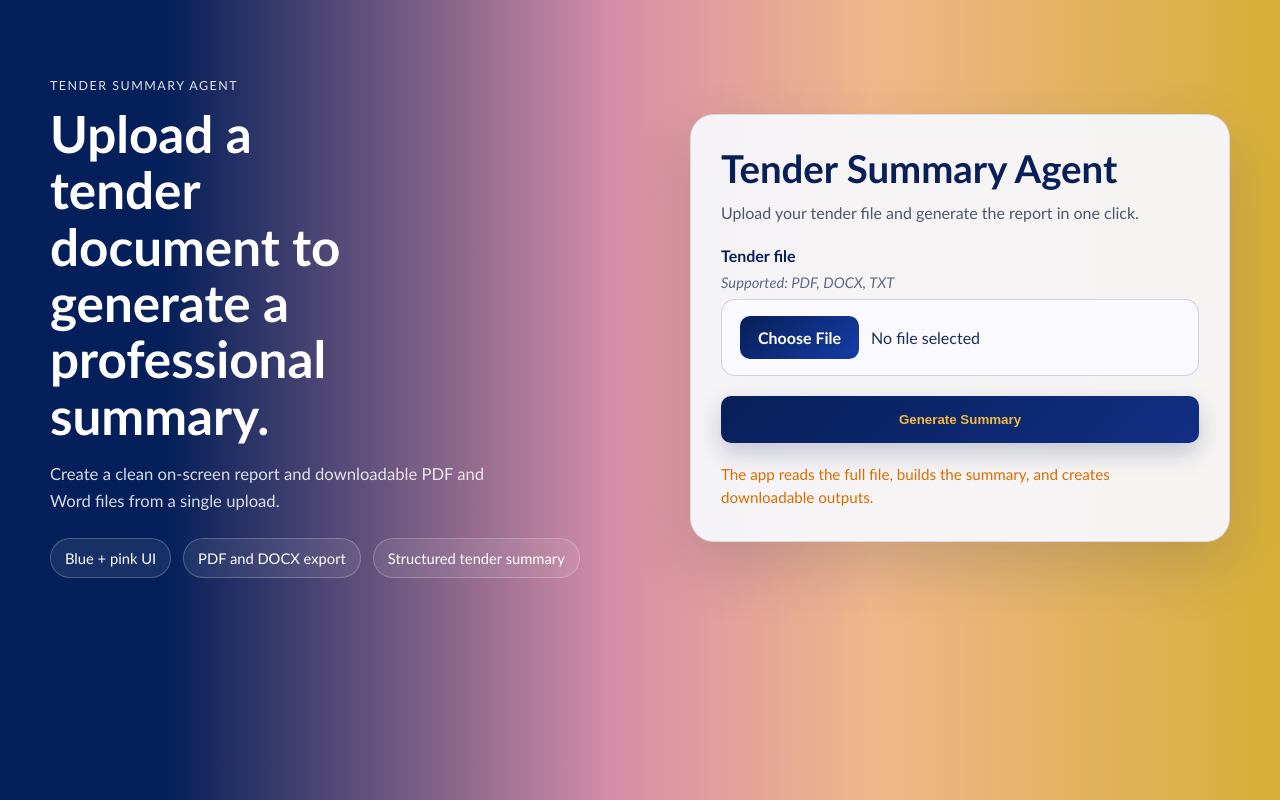
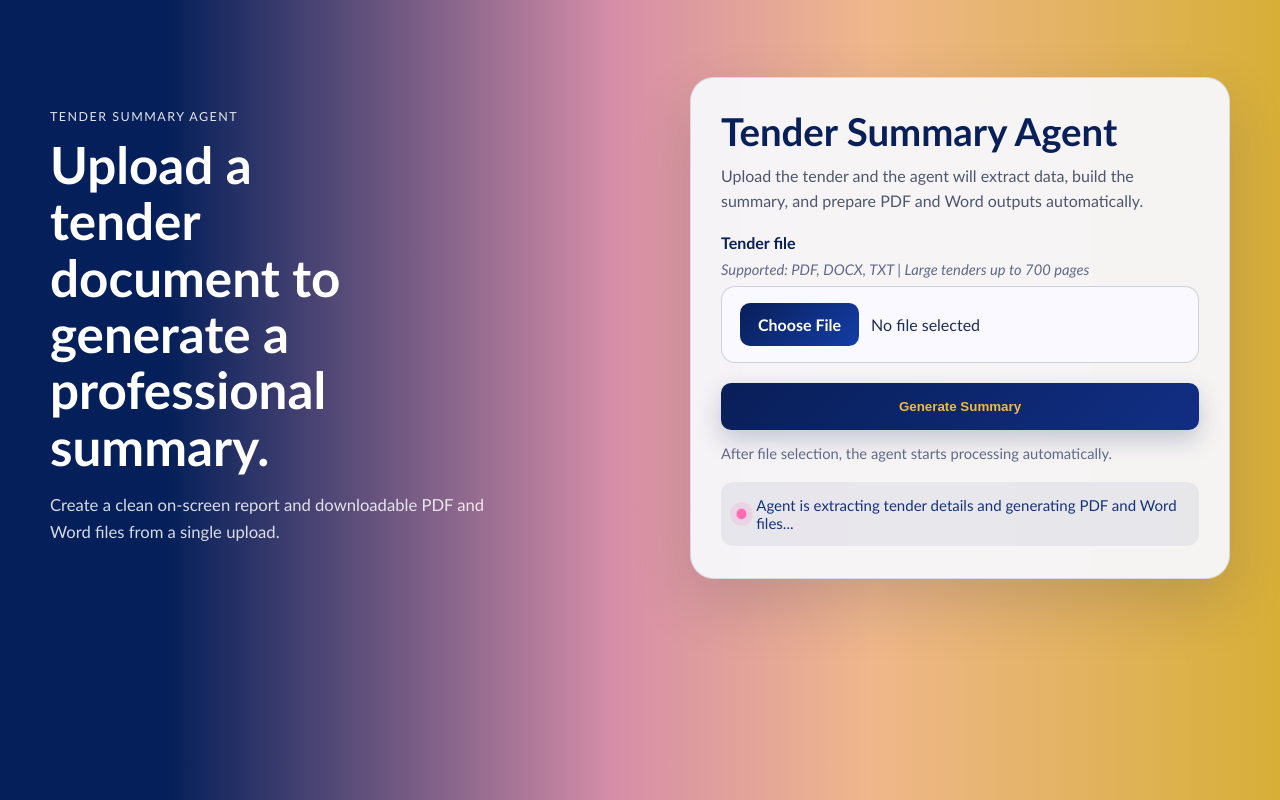
Before and after one commit to prasalaxmi730-droid/Tender-Aegnt, a Flask app: page / in a window 1280 px wide. Run offline with Flask 3, Linux system fonts and the light colour scheme.

Commit message:
Improve tender summary automation and large PDF support

```diff
--- a/app.py
+++ b/app.py
@@ -31,7 +31,8 @@
 app = Flask(__name__)
 app.config["UPLOAD_FOLDER"] = str(UPLOAD_DIR)
 app.config["OUTPUT_FOLDER"] = str(OUTPUT_DIR)
-app.config["MAX_CONTENT_LENGTH"] = 25 * 1024 * 1024
+app.config["MAX_CONTENT_LENGTH"] = 150 * 1024 * 1024
+app.config["PDF_PAGE_SOFT_LIMIT"] = 700
 
 
 REPORT_ORDER = [
@@ -48,11 +49,11 @@
     "Financial Bid Opening Date",
     "Estimated Cost",
     "Completion Period",
-    "Scope of Work",
+    "Scope of Work (in paragraph form - detailed and complete)",
     "EMD Amount",
     "Tender Fee",
     "Security Deposit / PBG",
-    "Price Basis",
+    "Price Basis (GST inclusion / exclusion)",
     "Payment Terms",
     "A. Bidder Type / OEM / Consortium / JV",
     "B. Turnover Requirement",
@@ -74,8 +75,8 @@
 REPORT_SECTIONS = [
     ("", ["End User", "Tender Title", "NIT / Tender No", "Tender Type", "Tender Mode / Portal", "Location / Site"]),
     ("KEY DATES", ["Site Visit", "Pre-Bid Meeting", "Last Date of Bid Submission", "Technical Bid Opening Date", "Financial Bid Opening Date"]),
-    ("PROJECT DETAILS", ["Estimated Cost", "Completion Period", "Scope of Work"]),
-    ("FINANCIAL DETAILS", ["EMD Amount", "Tender Fee", "Security Deposit / PBG", "Price Basis", "Payment Terms"]),
+    ("PROJECT DETAILS", ["Estimated Cost", "Completion Period", "Scope of Work (in paragraph form - detailed and complete)"]),
+    ("FINANCIAL DETAILS", ["EMD Amount", "Tender Fee", "Security Deposit / PBG", "Price Basis (GST inclusion / exclusion)", "Payment Terms"]),
     (
         "ELIGIBILITY CRITERIA",
         [
@@ -100,22 +101,28 @@
     docx_name: str
 
 
+@dataclass
+class ExtractedDocument:
+    text: str
+    page_count: int | None = None
+
+
 def allowed_file(filename: str) -> bool:
     return "." in filename and filename.rsplit(".", 1)[1].lower() in ALLOWED_EXTENSIONS
 
 
-def extract_text(file_path: Path) -> str:
+def extract_text(file_path: Path) -> ExtractedDocument:
     suffix = file_path.suffix.lower()
     if suffix == ".pdf":
         pages: List[str] = []
         with pdfplumber.open(str(file_path)) as pdf:
             for page in pdf.pages:
                 pages.append(page.extract_text() or "")
-        return "\n".join(pages)
+            return ExtractedDocument(text="\n".join(pages), page_count=len(pdf.pages))
     if suffix == ".docx":
         doc = Document(str(file_path))
-        return "\n".join(p.text for p in doc.paragraphs)
-    return file_path.read_text(encoding="utf-8", errors="ignore")
+        return ExtractedDocument(text="\n".join(p.text for p in doc.paragraphs))
+    return ExtractedDocument(text=file_path.read_text(encoding="utf-8", errors="ignore"))
 
 
 def normalize_text(text: str) -> str:
@@ -123,6 +130,11 @@
     text = re.sub(r"[ \t]+", " ", text)
     text = re.sub(r"\n{2,}", "\n\n", text)
     return text.strip()
+
+
+def has_meaningful_text(text: str) -> bool:
+    compact = re.sub(r"\s+", "", text)
+    return len(compact) >= 40
 
 
 def find_labeled_value(text: str, labels: List[str], default: str = "Not specified in document") -> str:
@@ -232,7 +244,7 @@
             text,
             ["Completion Period", "Period of Completion", "Time for Completion", "Delivery Period"],
         ),
-        "Scope of Work": section_paragraph(
+        "Scope of Work (in paragraph form - detailed and complete)": section_paragraph(
             text,
             ["Scope of Work", "Detailed Scope of Work", "Brief Scope", "Project Scope", "Scope"],
             [
@@ -252,7 +264,7 @@
                 r"(?is)\b(?:Security Deposit|Performance Security|PBG|Performance Bank Guarantee)\b\s*[:\-]?\s*(.{0,180})",
             ],
         ),
-        "Price Basis": find_first_match(
+        "Price Basis (GST inclusion / exclusion)": find_first_match(
             text,
             [
                 r"(?is)\b(?:Price Basis|Price bid|Rates?)\b\s*[:\-]?\s*(.{0,180})",
@@ -384,7 +396,7 @@
         ("OEM authorization", present("A. Bidder Type / OEM / Consortium / JV", "Not specified in document")),
         ("Compliance sheets", present("Compliance Requirements", "Not specified in document")),
         ("Technical documents required", present("Technical Documents to be submitted", "Not specified in document")),
-        ("Commercial quote format", present("Price Basis", "Not specified in document")),
+        ("Commercial quote format", present("Price Basis (GST inclusion / exclusion)", "Not specified in document")),
         ("Any affidavit / undertaking", present("H. Specific Mandatory Conditions", "Not specified in document")),
         ("Portal submission requirement", present("Tender Mode / Portal", "Not specified in document")),
         (
@@ -465,17 +477,23 @@
             upload_path = UPLOAD_DIR / stored_name
             uploaded.save(upload_path)
 
-            text = extract_text(upload_path)
-            report = extract_report(text, safe_name)
-            action_points = build_action_points(report)
+            extracted = extract_text(upload_path)
+            text = extracted.text
+            if extracted.page_count and extracted.page_count > app.config["PDF_PAGE_SOFT_LIMIT"]:
+                error = f"The uploaded PDF has {extracted.page_count} pages. Please use a tender file up to 700 pages."
+            elif not has_meaningful_text(text):
+                error = "The file was uploaded, but readable tender text could not be extracted from it."
+            else:
+                report = extract_report(text, safe_name)
+                action_points = build_action_points(report)
 
-            pdf_name = f"{upload_path.stem}_summary.pdf"
-            docx_name = f"{upload_path.stem}_summary.docx"
-            create_pdf(report, action_points, OUTPUT_DIR / pdf_name)
-            create_docx(report, action_points, OUTPUT_DIR / docx_name)
+                pdf_name = f"{upload_path.stem}_summary.pdf"
+                docx_name = f"{upload_path.stem}_summary.docx"
+                create_pdf(report, action_points, OUTPUT_DIR / pdf_name)
+                create_docx(report, action_points, OUTPUT_DIR / docx_name)
 
-            summary = report
-            downloads = ReportFiles(pdf_name=pdf_name, docx_name=docx_name)
+                summary = report
+                downloads = ReportFiles(pdf_name=pdf_name, docx_name=docx_name)
 
     return render_template(
         "index.html",
--- a/static/styles.css
+++ b/static/styles.css
@@ -85,22 +85,6 @@
   color: rgba(255, 255, 255, 0.84);
   font-size: 1.04rem;
   line-height: 1.65;
-}
-
-.hero-badges {
-  display: flex;
-  flex-wrap: wrap;
-  gap: 12px;
-  margin-top: 22px;
-}
-
-.hero-badges span {
-  padding: 10px 14px;
-  border: 1px solid rgba(255, 255, 255, 0.22);
-  border-radius: 999px;
-  background: rgba(255, 255, 255, 0.08);
-  color: #fff;
-  font-size: 0.92rem;
 }
 
 .upload-card {
@@ -214,12 +203,34 @@
   line-height: 1.5;
 }
 
-.status-msg.neutral {
-  color: #d66d00;
+.auto-note {
+  margin: -6px 0 0;
+  color: var(--muted);
+  font-size: 0.92rem;
 }
 
 .status-msg.error {
   color: #b42318;
+}
+
+.processing-box {
+  display: flex;
+  align-items: center;
+  gap: 10px;
+  padding: 14px 16px;
+  border-radius: 12px;
+  background: rgba(8, 31, 88, 0.06);
+  color: #173279;
+  font-size: 0.94rem;
+}
+
+.processing-dot {
+  width: 10px;
+  height: 10px;
+  border-radius: 999px;
+  background: var(--accent-soft);
+  box-shadow: 0 0 0 6px rgba(255, 107, 179, 0.14);
+  animation: pulse 1.2s infinite ease-in-out;
 }
 
 .downloads,
--- a/templates/index.html
+++ b/templates/index.html
@@ -13,22 +13,17 @@
         <p class="eyebrow">Tender Summary Agent</p>
         <h1>Upload a tender document to generate a professional summary.</h1>
         <p class="subtext">Create a clean on-screen report and downloadable PDF and Word files from a single upload.</p>
-        <div class="hero-badges">
-          <span>Blue + pink UI</span>
-          <span>PDF and DOCX export</span>
-          <span>Structured tender summary</span>
-        </div>
       </div>
 
       <form class="upload-card" method="post" enctype="multipart/form-data">
         <div class="upload-card-header">
           <h2>Tender Summary Agent</h2>
-          <p>Upload your tender file and generate the report in one click.</p>
+          <p>Upload the tender and the agent will extract data, build the summary, and prepare PDF and Word outputs automatically.</p>
         </div>
 
         <label class="file-picker" for="tender_file">
           <span class="file-label">Tender file</span>
-          <span class="file-help">Supported: PDF, DOCX, TXT</span>
+          <span class="file-help">Supported: PDF, DOCX, TXT | Large tenders up to 700 pages</span>
           <input id="tender_file" name="tender_file" type="file" accept=".pdf,.docx,.txt" required>
           <span class="custom-file-box">
             <span class="custom-file-button">Choose File</span>
@@ -36,12 +31,15 @@
           </span>
         </label>
 
-        <button class="primary-btn" type="submit">Generate Summary</button>
+        <button class="primary-btn" id="submit-btn" type="submit">Generate Summary</button>
+        <p class="auto-note">After file selection, the agent starts processing automatically.</p>
+        <div class="processing-box" id="processing-box" hidden>
+          <span class="processing-dot"></span>
+          <span>Agent is extracting tender details and generating PDF and Word files...</span>
+        </div>
 
         {% if error %}
           <p class="status-msg error">{{ error }}</p>
-        {% else %}
-          <p class="status-msg neutral">The app reads the full file, builds the summary, and creates downloadable outputs.</p>
         {% endif %}
       </form>
     </section>
@@ -72,7 +70,7 @@
           {% endif %}
           <div class="grid">
             {% for key in keys %}
-              <article class="field-card {% if key == 'Scope of Work' %}wide{% endif %}">
+              <article class="field-card {% if key == 'Scope of Work (in paragraph form - detailed and complete)' %}wide{% endif %}">
                 <p class="field-key">{{ key }}</p>
                 <p class="field-value">{{ summary[key] }}</p>
               </article>
@@ -84,10 +82,10 @@
           <div class="group-title">IMPORTANT BIDDER ACTION POINTS</div>
           <div class="action-list">
             {% for label, value in action_points %}
-              <article class="field-card wide">
-                <p class="field-key">{{ label }}</p>
+              <div class="action-item">
+                <p class="action-line">&bull; {{ label }}</p>
                 <p class="field-value">{{ value }}</p>
-              </article>
+              </div>
             {% endfor %}
           </div>
         {% endif %}
@@ -95,12 +93,29 @@
     {% endif %}
   </main>
   <script>
+    const form = document.querySelector(".upload-card");
     const input = document.getElementById("tender_file");
     const fileName = document.getElementById("file-name");
+    const submitBtn = document.getElementById("submit-btn");
+    const processingBox = document.getElementById("processing-box");
 
-    if (input && fileName) {
+    if (input && fileName && form) {
       input.addEventListener("change", () => {
         fileName.textContent = input.files.length ? input.files[0].name : "No file selected";
+        if (!input.files.length) {
+          return;
+        }
+
+        if (processingBox) {
+          processingBox.hidden = false;
+        }
+
+        if (submitBtn) {
+          submitBtn.textContent = "Generating...";
+          submitBtn.disabled = true;
+        }
+
+        setTimeout(() => form.submit(), 150);
       });
     }
   </script>
```
Also changed, not shown: other parts of static/styles.css (+36 -0 lines), README.md.
